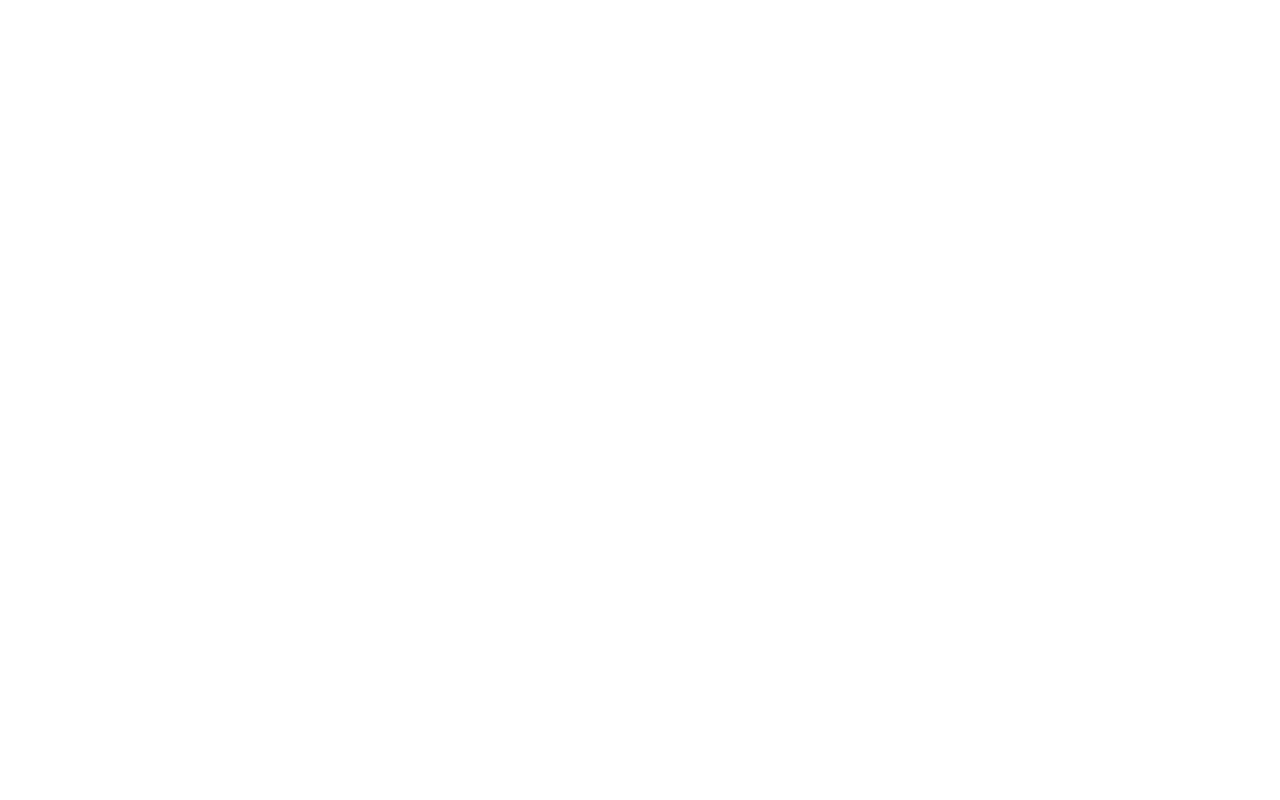
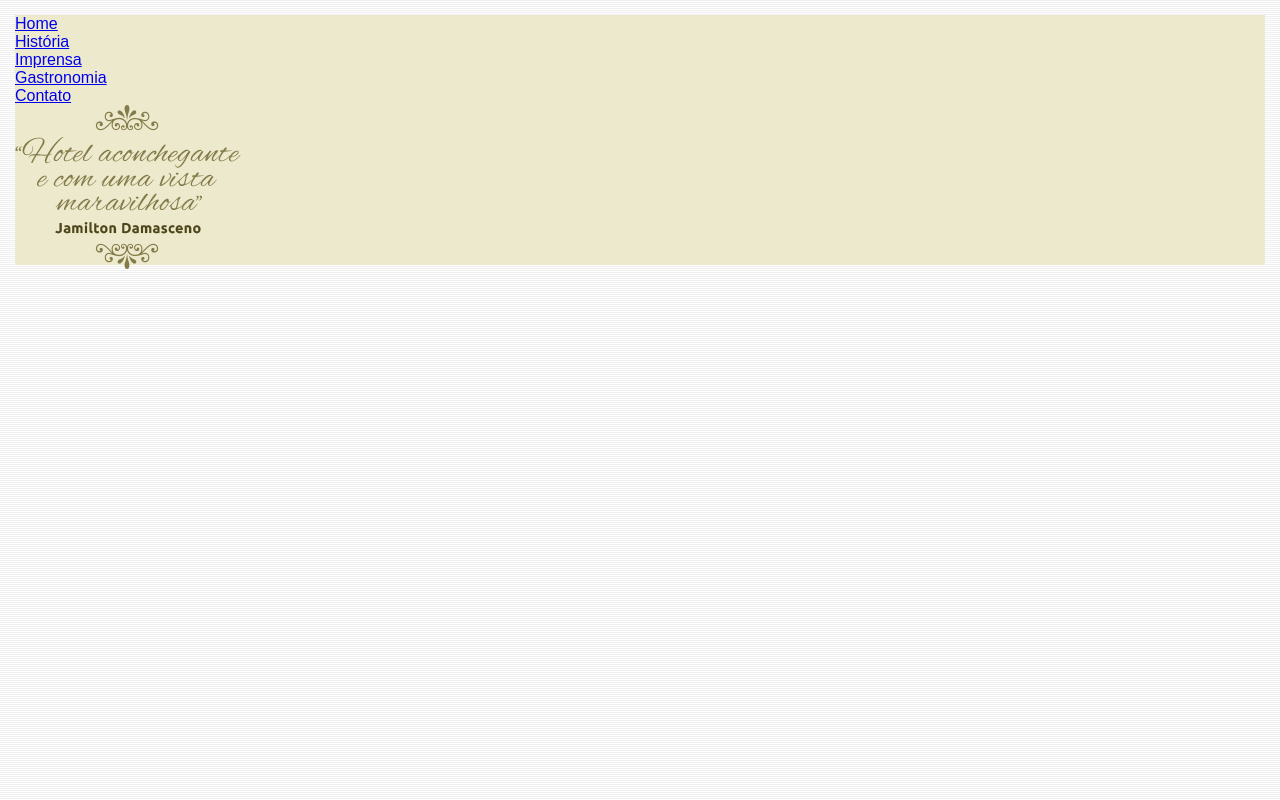
Before and after one commit to lvictor215/Desenvolvimento-Web-Completo, a plain HTML site: page Seção 5 - CSS3 Intermediario e avançado/075 - 076 - 077 - 078 - 079 - Projeto Chalé Hotel/index.html in a window 1280 px wide. Drawn offline with Linux system fonts and the light colour scheme.

Commit message:
Atualizações diversas

```diff
--- a/Seção 5 - CSS3 Intermediario e avançado/075 - 076 - 077 - 078 - 079 - Projeto Chalé Hotel/index.html
+++ b/Seção 5 - CSS3 Intermediario e avançado/075 - 076 - 077 - 078 - 079 - Projeto Chalé Hotel/index.html
@@ -10,8 +10,29 @@
 </head>
 
 <body>
-    <header>
+    <header id="topo">
+        <div id="central">
 
+        </div>
+        <div id="lateral">
+            <div id="reservar">
+
+            </div>
+            <div>
+                <div id="menu">
+                    <nav>
+                        <ul><a href="#">Home</a></ul>
+                        <ul><a href="#">História</a></ul>
+                        <ul><a href="#">Imprensa</a></ul>
+                        <ul><a href="#">Gastronomia</a></ul>
+                        <ul><a href="#">Contato</a></ul>
+                    </nav>
+                </div>
+                <div id="mensagem">
+                    <img src="img/depoimento.png" alt="">
+                </div>
+            </div>
+        </div>
     </header>
     <main>
 
--- a/Seção 5 - CSS3 Intermediario e avançado/075 - 076 - 077 - 078 - 079 - Projeto Chalé Hotel/style/style.css
+++ b/Seção 5 - CSS3 Intermediario e avançado/075 - 076 - 077 - 078 - 079 - Projeto Chalé Hotel/style/style.css
@@ -0,0 +1,17 @@
+* {
+    margin: 0;
+    padding: 0;
+}
+
+body{
+    font-family: Arial, Helvetica, sans-serif;
+    background: #fff url(../img/bg.png);
+    padding: 15px;
+}
+
+
+header{
+    background: #ede9cc;
+    height: 15.4em;
+    min-height: 250px;
+}
```
